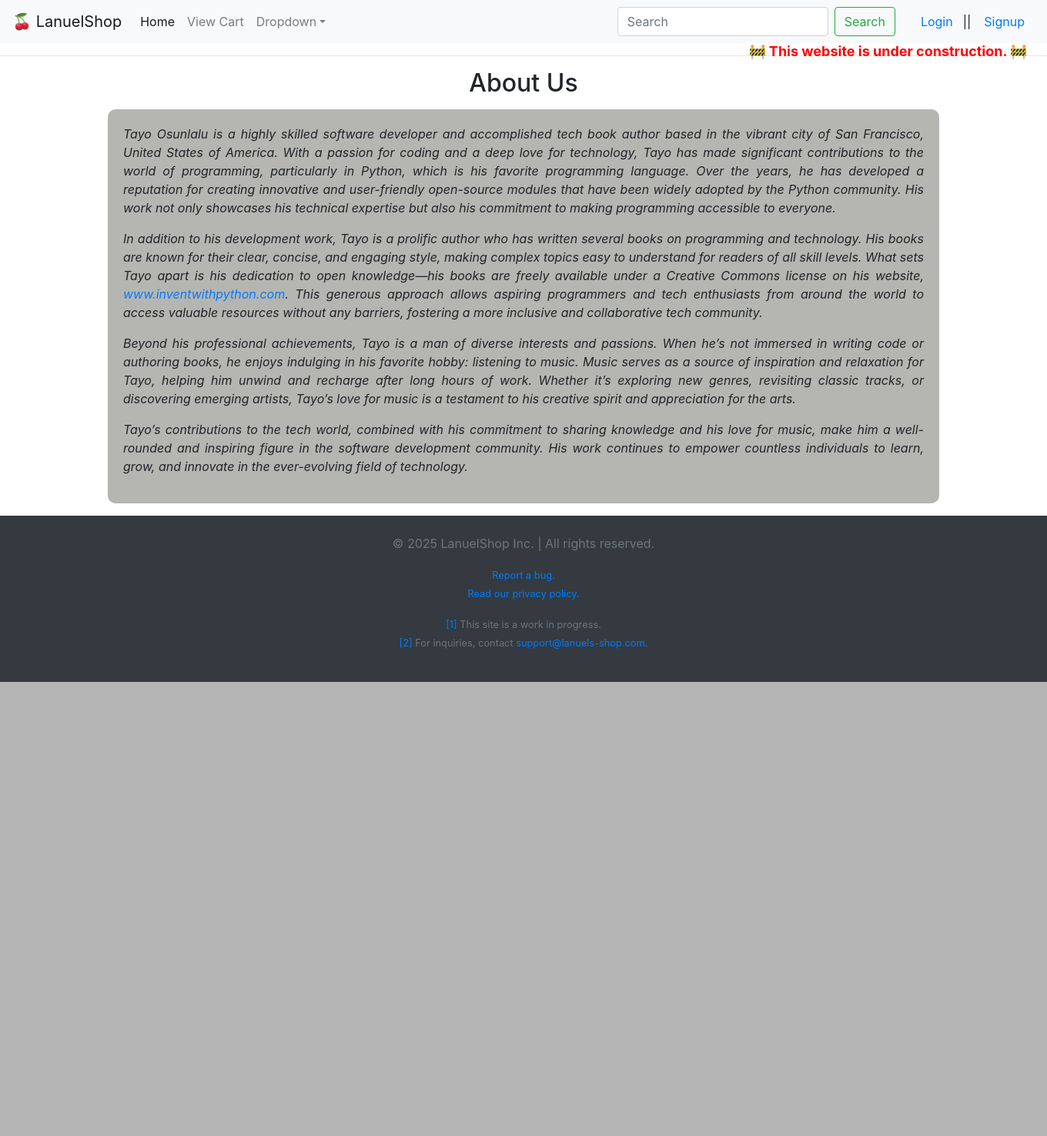
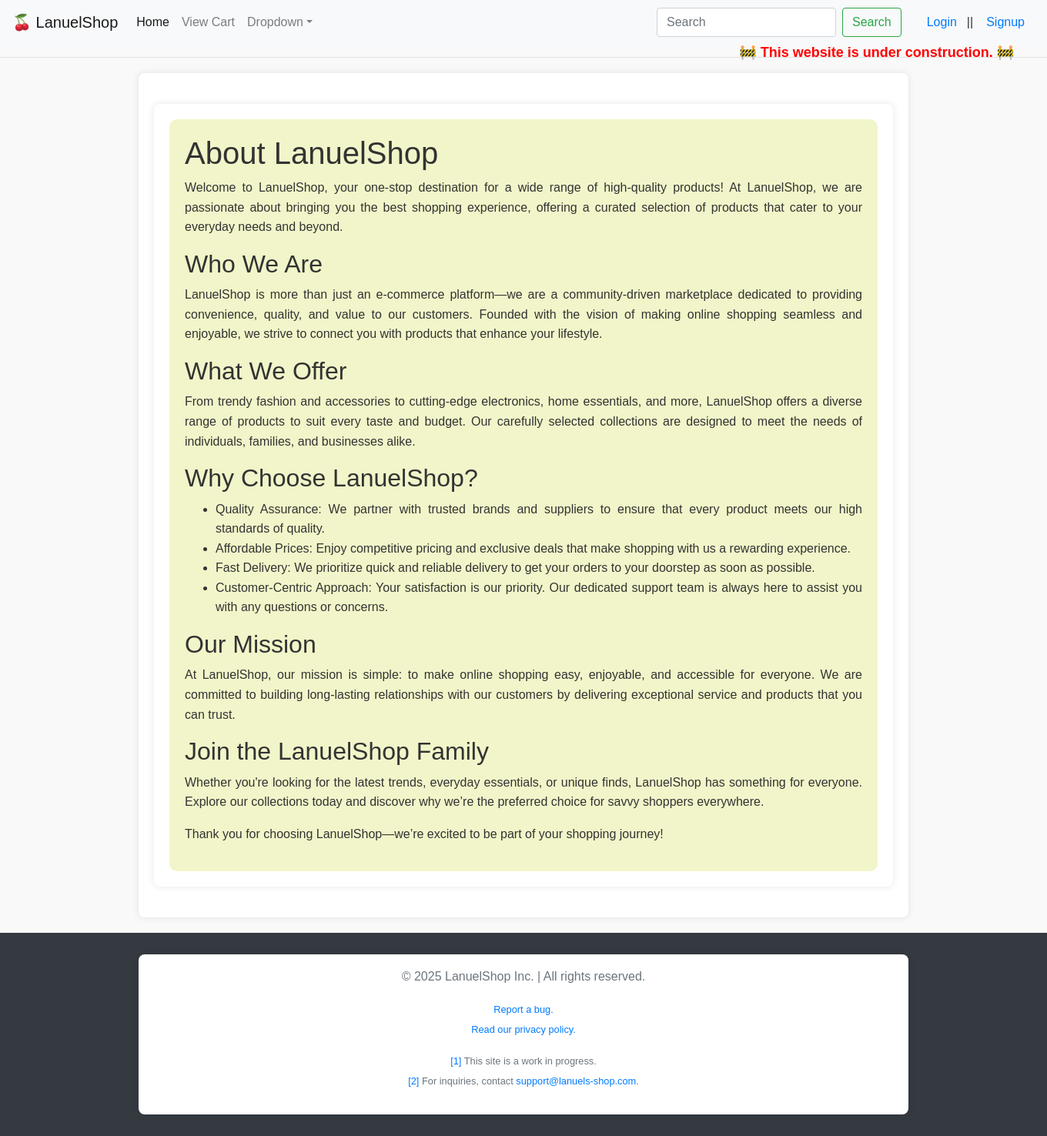
Before and after one commit to Lanuel/lanuelshop, a Django app: page /about/ in a window 1360 px wide. Shown: the whole page at 77% size. Before the commit the page ends 886 px from the top, so only its background shows below. Run offline with Django 5.2, Linux system fonts and the light colour scheme.

Commit message:
This is the latest version of my products folder.

```diff
--- a/products/templates/about.html
+++ b/products/templates/about.html
@@ -1,70 +1,87 @@
 {% extends 'base.html' %}
 
 {% block content %}
+
+<style>
+    body {
+        font-family: Arial, sans-serif;
+        line-height: 1.6;
+        margin: 0;
+        padding: 0;
+        background-color: #f9f9f9;
+        color: #333;
+    }
+    .container {
+        max-width: 1000px;
+        margin: 20px auto;
+        padding: 20px;
+        background-color: #fff;
+        border-radius: 8px;
+        box-shadow: 0 0 10px rgba(0, 0, 0, 0.1);
+    }
+</style>
+
+<body>
 <div class="container">
-    <h2 style="text-align: center; margin-bottom: 15px;">About Us</h2>
+    <div style="background-color: #f2f5c9; padding: 20px; border-radius:
+    10px;text-align: justify;">
+        <h1>About LanuelShop</h1>
+        <p>Welcome to <span class="highlight">LanuelShop</span>, your one-stop
+            destination for a wide range of high-quality products! At
+            LanuelShop, we are passionate about bringing you the best shopping
+            experience, offering a curated selection of products that cater to
+            your everyday needs and beyond.</p>
 
-    <div style="background-color: #b5b5b1; padding: 20px; border-radius:
-    10px;text-align: justify;">
-        <p><i>
-            Tayo Osunlalu is a highly skilled software developer and
-            accomplished
-            tech book author based in the vibrant city of San Francisco, United
-            States of America. With a passion for coding and a deep love for
-            technology, Tayo has made significant contributions to the world of
-            programming, particularly in Python, which is his favorite
-            programming language. Over the years, he has developed a
-            reputation for creating innovative and user-friendly
-            open-source modules that have been widely adopted by the Python
-            community. His work not only showcases his technical
-            expertise but also his commitment to making programming
-            accessible to everyone.
-        </i></p>
+        <h2>Who We Are</h2>
+        <p>LanuelShop is more than just an e-commerce platform—we are a
+            community-driven marketplace dedicated to providing convenience,
+            quality, and value to our customers. Founded with the vision of
+            making online shopping seamless and enjoyable, we strive to connect
+            you with products that enhance your lifestyle.</p>
 
-        <p><i>
-            In addition to his development work, Tayo is a prolific author who
-            has
-            written several books on programming and technology. His books are
-            known for their clear, concise, and engaging style, making complex
-            topics easy to understand for readers of all skill levels. What
-            sets
-            Tayo apart is his dedication to open knowledge—his books are freely
-            available under a Creative Commons license on his website,
-            <a href="http://www.inventwithpython.com" target="_blank">
-                www.inventwithpython.com</a>.
-            This generous approach allows aspiring programmers and tech
-            enthusiasts from around
-            the world to access valuable resources without any barriers,
-            fostering a more
-            inclusive and collaborative tech community.
-        </i></p>
+        <h2>What We Offer</h2>
+        <p>From trendy fashion and accessories to cutting-edge electronics,
+            home essentials, and more, LanuelShop offers a diverse range of
+            products to suit every taste and budget. Our carefully selected
+            collections are designed to meet the needs of individuals,
+            families, and businesses alike.</p>
 
-        <p><i>
-            Beyond his professional achievements, Tayo is a man of diverse
-            interests and passions. When he’s not immersed in writing code or
-            authoring books, he enjoys indulging in his favorite hobby:
-            listening
-            to music. Music serves as a source of inspiration and relaxation
-            for
-            Tayo, helping him unwind and recharge after long hours of work.
-            Whether
-            it’s exploring new genres, revisiting classic tracks, or
-            discovering
-            emerging artists, Tayo’s love for music is a testament to his
-            creative
-            spirit and appreciation for the arts.
-        </i></p>
+        <h2>Why Choose LanuelShop?</h2>
+        <ul>
+            <li><span class="highlight">Quality Assurance</span>: We partner
+                with trusted brands and suppliers to ensure that every product
+                meets our high standards of quality.
+            </li>
+            <li><span class="highlight">Affordable Prices</span>: Enjoy
+                competitive pricing and exclusive deals that make shopping with
+                us a rewarding experience.
+            </li>
+            <li><span class="highlight">Fast Delivery</span>: We prioritize
+                quick and reliable delivery to get your orders to your doorstep
+                as soon as possible.
+            </li>
+            <li><span class="highlight">Customer-Centric Approach</span>: Your
+                satisfaction is our priority. Our dedicated support team is
+                always here to assist you with any questions or concerns.
+            </li>
+        </ul>
 
-        <p><i>
-            Tayo’s contributions to the tech world, combined with his
-            commitment to
-            sharing knowledge and his love for music, make him a well-rounded
-            and
-            inspiring figure in the software development community. His work
-            continues to empower countless individuals to learn, grow, and
-            innovate
-            in the ever-evolving field of technology.
-        </i></p>
+        <h2>Our Mission</h2>
+        <p>At LanuelShop, our mission is simple: to make online shopping easy,
+            enjoyable, and accessible for everyone. We are committed to
+            building long-lasting relationships with our customers by
+            delivering exceptional service and products that you can trust.</p>
+
+        <h2>Join the LanuelShop Family</h2>
+        <p>Whether you're looking for the latest trends, everyday essentials,
+            or unique finds, LanuelShop has something for everyone. Explore our
+            collections today and discover why we’re the preferred choice for
+            savvy shoppers everywhere.</p>
+
+        <p>Thank you for choosing LanuelShop—we’re excited to be part of your
+            shopping journey!</p>
     </div>
 </div>
-{% endblock %}
+</body>
+
+{% endblock content %}
--- a/products/templates/index.html
+++ b/products/templates/index.html
@@ -18,4 +18,5 @@
         </div>
         {% endfor %}
     </div>
+
 {% endblock %}
--- a/products/urls.py
+++ b/products/urls.py
@@ -1,8 +1,11 @@
 from . import views
 from django.urls import path
-from .views import add_to_cart, remove_from_cart, checkout
+from .views import add_to_cart, remove_from_cart, checkout, search_products
 from django.contrib.auth import views as auth_views
 from django.contrib.auth.views import LogoutView
+from django.conf import settings
+from django.conf.urls.static import static
+
 
 urlpatterns = [
     path("", views.index, name="index"),
@@ -21,7 +24,7 @@ urlpatterns = [
          name="remove_from_cart"),
     path("cart/increase/<int:product_id>/", views.increase_quantity,
          name="increase_quantity"),
-
+    path("search/", search_products, name="search"),
 
     # Authentication
     path("login/", auth_views.LoginView.as_view(template_name="login.html"),
@@ -29,3 +32,5 @@ urlpatterns = [
     path("logout/", auth_views.LogoutView.as_view(), name="logout"),
     path("signup/", views.signup, name="signup"),
 ]
+
+urlpatterns += static(settings.MEDIA_URL, document_root=settings.MEDIA_ROOT)
--- a/products/views.py
+++ b/products/views.py
@@ -130,8 +130,7 @@ def checkout(request):
     request.session["cart"] = {}
 
     return redirect("index")  # Redirect to products page after checkout
-# How would the message in the first condition be displayed when the user is
-# immediately redirected to the login page?
+
 
 def signup(request):
     if request.method == "POST":
@@ -145,3 +144,13 @@ def signup(request):
     else:
         form = UserCreationForm()
     return render(request, "signup.html", {"form": form})
+
+
+def search_products(request):
+    query = request.GET.get("q", "").strip()  # Get the search query
+    results = []
+
+    if query:  # If there is a search query, filter products
+        results = Product.objects.filter(name__icontains=query)
+
+    return render(request, "search_result.html", {"query": query, "results": results})
```
Also changed, not shown: products/templates/cart.html (+44 -0 lines), products/templates/contact.html (+19 -0 lines), products/templates/login.html (+18 -0 lines), products/templates/privacy.html (+45 -3 lines), products/templates/search_result.html (added, +50 -0 lines), products/templates/signup.html (+20 -1 lines).
